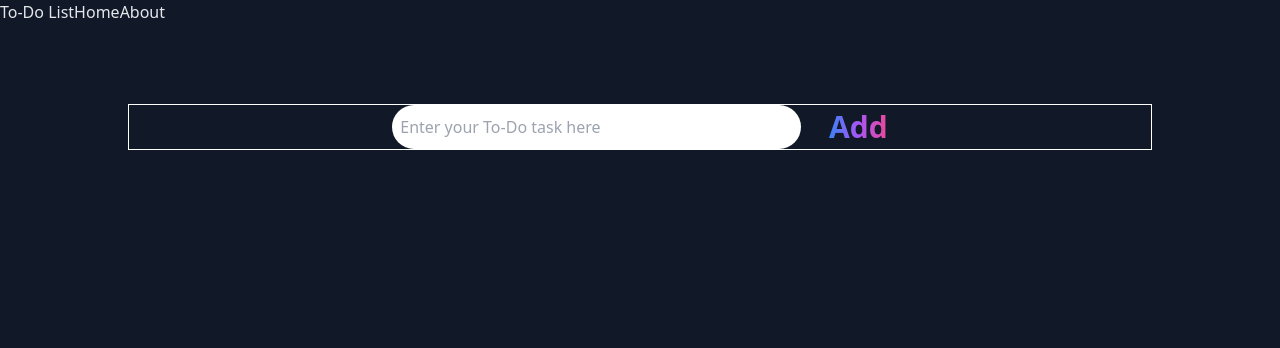
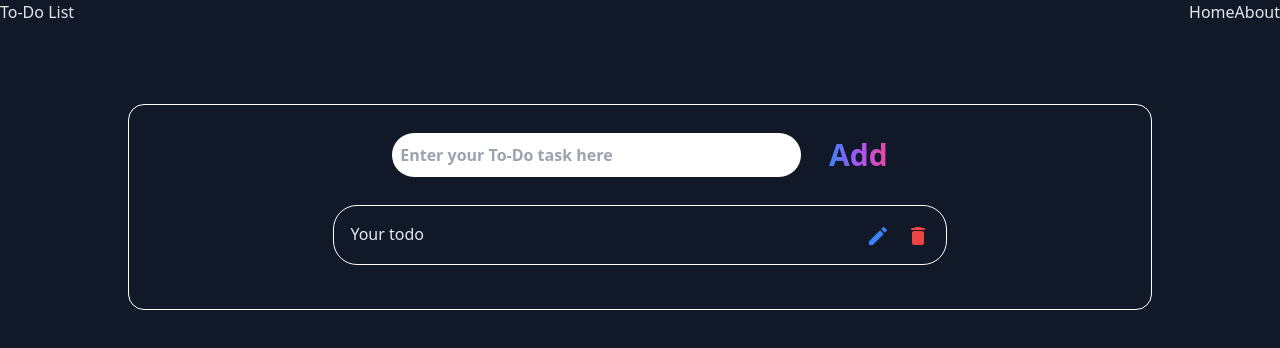
Before and after one commit to derangee/To-Do-List, a Next.js app in the folder client/: page / in a window 1280 px wide. Shown: the top 348 px of the page. Built offline with nearby package versions, Linux system fonts and the light colour scheme.

Commit message:
Update page.js

```diff
--- a/client/app/page.js
+++ b/client/app/page.js
@@ -21,15 +21,21 @@ export default function Home() {
   return (
   <div className="">
 
-  <div className="box border border-white w-[80%] mx-auto text-center mt-20 h-full">
+  <div className="box border border-white w-[80%] mx-auto text-center mt-20 h-full rounded-2xl">
 
 
-  <div className="input flex gap-7 justify-center ">
-   <input type="input form" placeholder="Enter your To-Do task here"  className="w-[40%] text-black rounded-3xl h-11 p-2  " />
+  <div className="input flex gap-7 justify-center mt-7 ">
+   <input type="input form" placeholder="Enter your To-Do task here"  className="w-[40%] text-black rounded-3xl h-11 p-2 font-bold" />
    <button onClick={handleadd} className="text-3xl font-extrabold bg-clip-text text-transparent bg-gradient-to-r from-blue-500 via-purple-500 to-pink-500">Add</button>
   </div>
 
-
+  <div className="card border border-white w-[60%] rounded-3xl mx-auto mt-7 mb-11 flex justify-between p-4">
+    <div className="max-w-[75%] flex-col"> Your todo</div>
+    <div className="icons flex gap-4">
+     <button><EditIcon className="text-blue-500"/></button>
+     <button><DeleteRoundedIcon className="text-red-500"/></button>
+    </div>
+  </div>
 
 
 
```
